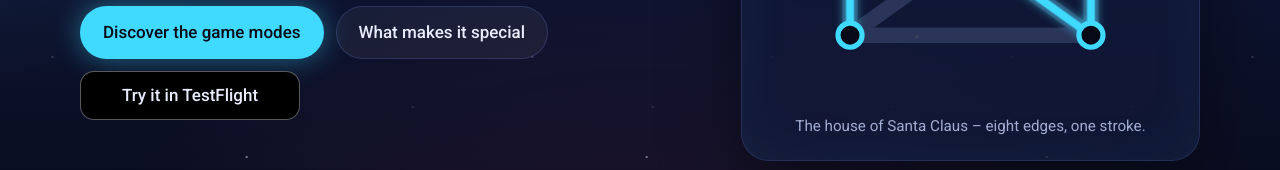
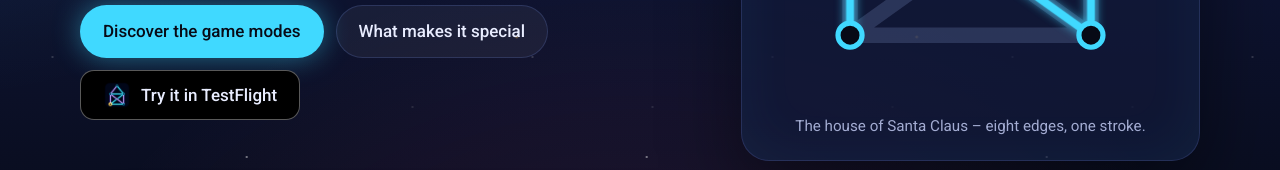
Before and after one commit to StefanAusWestfalen/LinienZauber-Website, a plain HTML site: page index.html in a window 1280 px wide. Shown: the part 493-663 px from the top of the page. Drawn offline with Linux system fonts and the light colour scheme.

Commit message:
Website: app icon on the TestFlight button
Co-Authored-By: Claude Haiku 5.5 <noreply@anthropic.com>

```diff
--- a/index.html
+++ b/index.html
@@ -72,7 +72,7 @@
           <div class="actions">
             <a class="button primary" href="#modi" data-i18n="hero.cta">Spielmodi entdecken</a>
             <a class="button" href="#besonderheiten" data-i18n="hero.more">Was es besonders macht</a>
-            <a class="button store" id="testflight" href="https://testflight.apple.com/join/HY3fuH2G" data-i18n="hero.testflight">In TestFlight testen</a>
+            <a class="button store" id="testflight" href="https://testflight.apple.com/join/HY3fuH2G"><img src="assets/img/app-icon-512.png" width="28" height="28" alt="" aria-hidden="true"><span data-i18n="hero.testflight">In TestFlight testen</span></a>
           </div>
         </div>
         <figure class="house" role="img" aria-label="Das Haus vom Nikolaus wird in einem Zug gezeichnet" data-i18n-attr="aria-label:hero.animation">
--- a/style.css
+++ b/style.css
@@ -121,6 +121,8 @@ p { margin: 0 0 1em; }
    plain look of one; the TestFlight link keeps its own wording. */
 .button.store { min-width: 220px; justify-content: center; background: #000; border-color: rgba(255,255,255,.35); border-radius: 14px; padding: 10px 22px; }
 .button.store:hover { background: #111; }
+.button.store { display: inline-flex; align-items: center; gap: 10px; }
+.button.store img { width: 28px; height: 28px; border-radius: 7px; }
 
 /* The house of Santa Claus, drawn in one stroke */
 .house { margin: 0; padding: 22px; border-radius: 28px; background: var(--panel); border: 1px solid var(--panel-edge); box-shadow: 0 30px 80px rgba(0,0,0,.45), inset 0 0 60px rgba(64,217,255,.06); }
```
